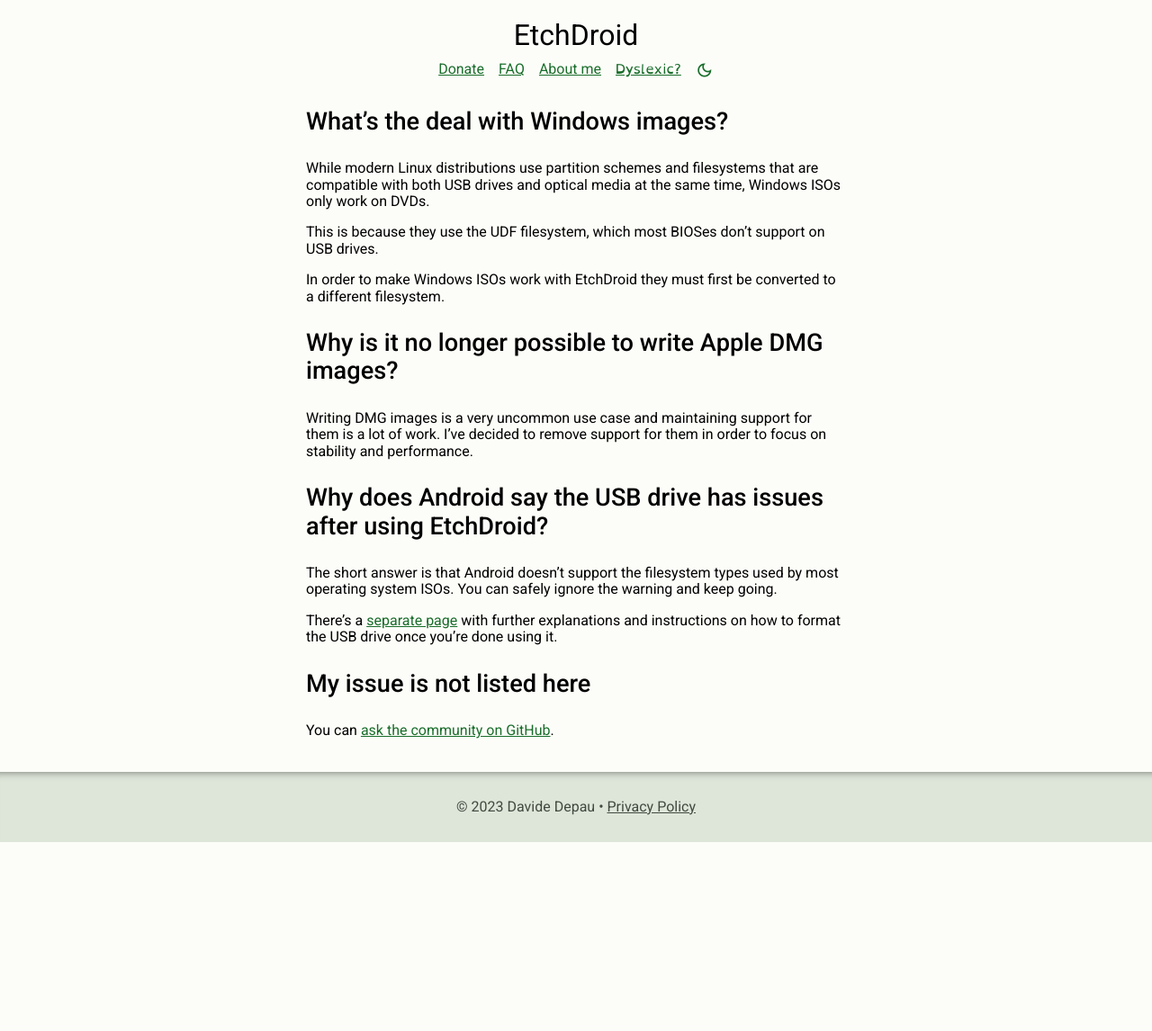
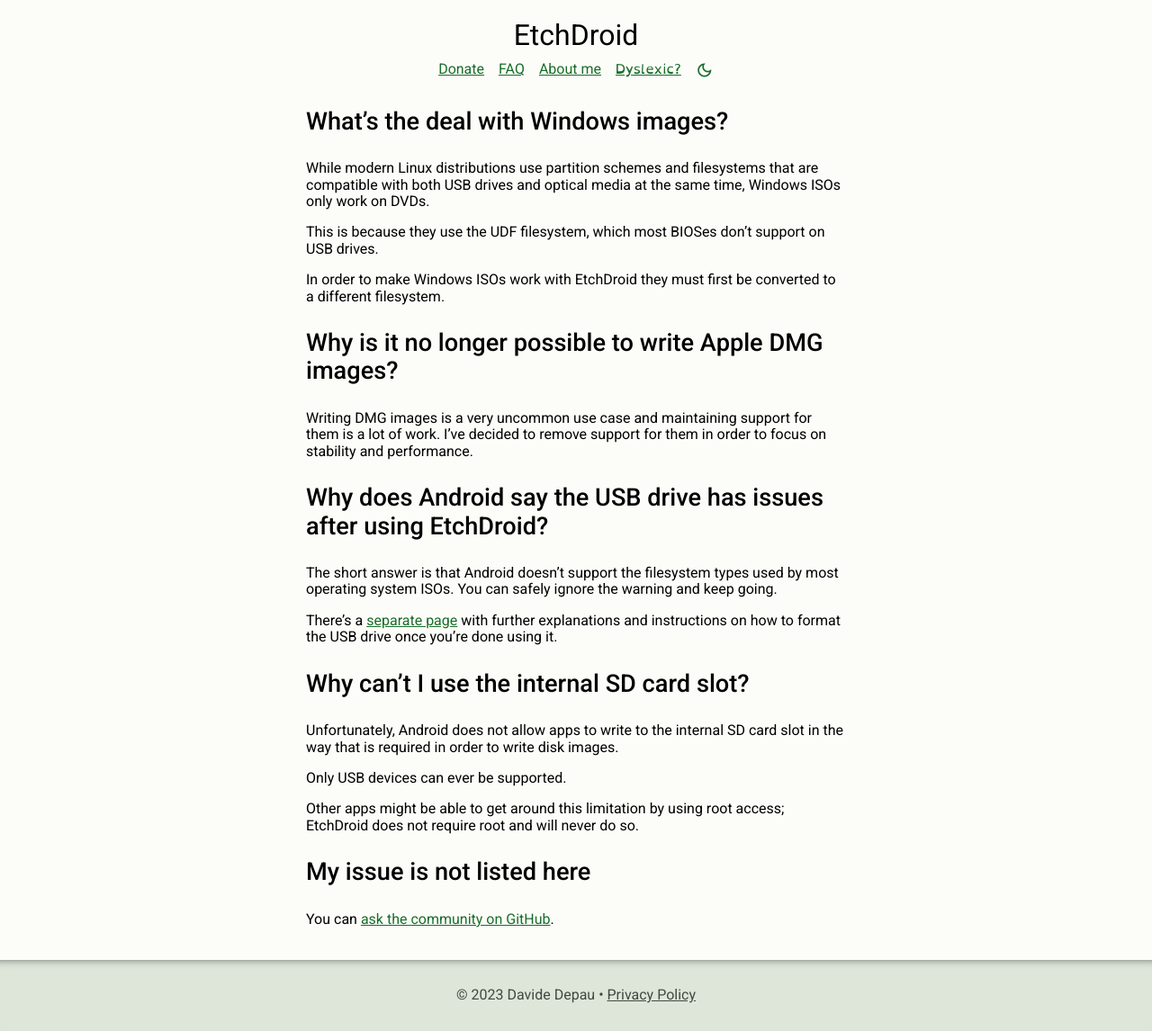
Before and after one commit to etchdroid/etchdroid-website, a Jekyll site: the page built from faq.md, in a window 1280 px wide. Shown: the whole page at 90% size. Built offline with Jekyll 4.4.1, drawn with Linux system fonts in a browser that asks for light colours; comment, search, counter and statistics services are not loaded; before the commit the page ends 936 px from its top, so only the background shows below that.

Commit message:
Add FAQ entry on SD card slot

```diff
--- a/faq.md
+++ b/faq.md
@@ -31,6 +31,16 @@ There's a [separate page]({{ site.baseurl }}/broken_usb/) with further
 explanations and instructions on how to format the USB drive once you're done
 using it.
 
+### Why can't I use the internal SD card slot?
+
+Unfortunately, Android does not allow apps to write to the internal SD card
+slot in the way that is required in order to write disk images.
+
+Only USB devices can ever be supported.
+
+Other apps might be able to get around this limitation by using root access;
+EtchDroid does not require root and will never do so.
+
 ### My issue is not listed here
 
 You can <a href="{{ site.github }}/discussions" target="_blank" rel="noopener">ask the community on GitHub</a>.
```
